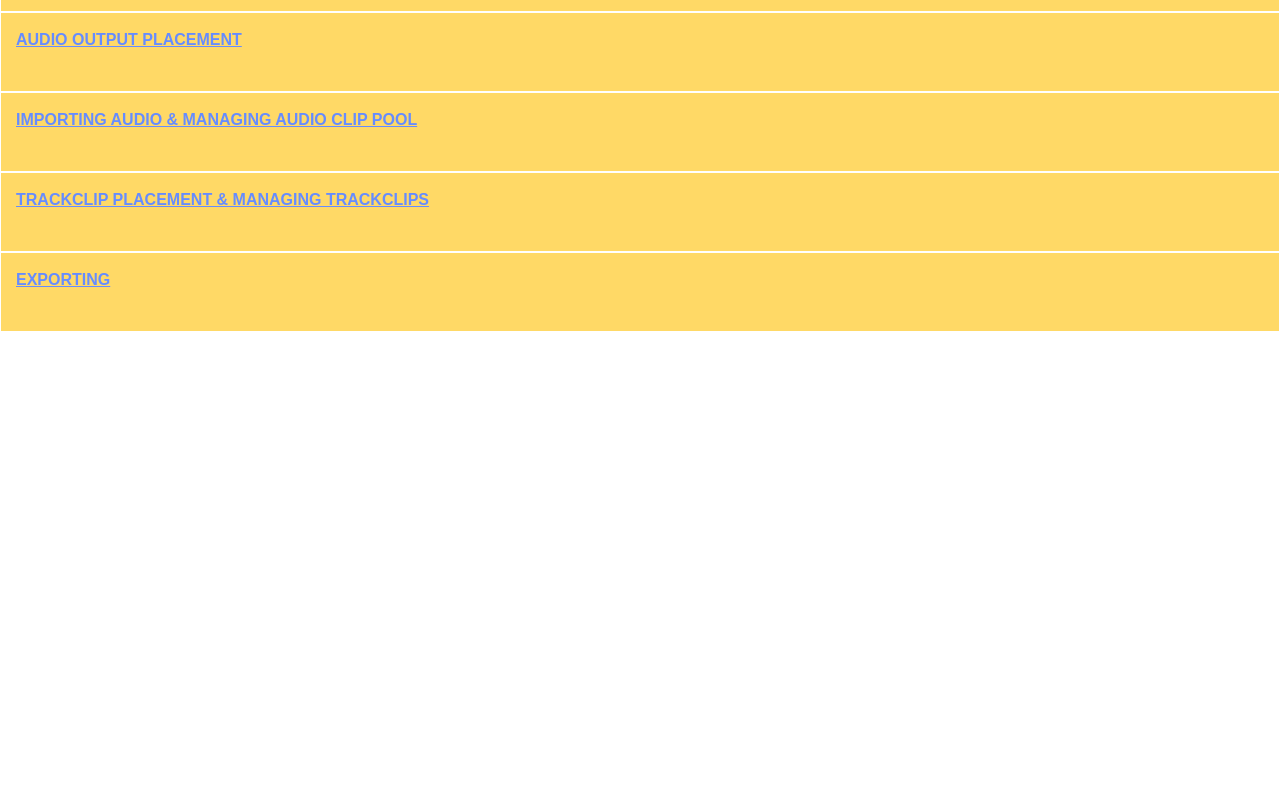
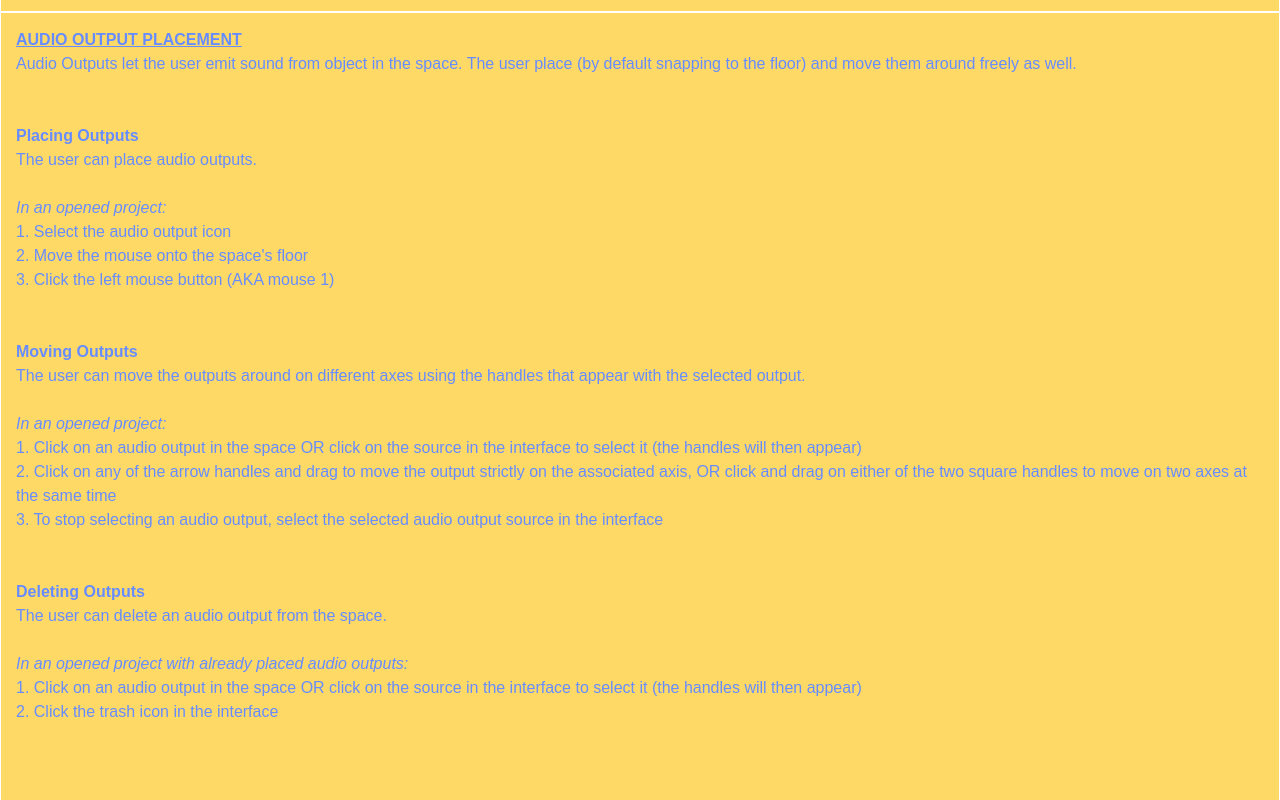
Before and after one commit to Gagana-Hettiarachchige/Spatial-Audio-Toolkit-Wiki, a Next.js app in the folder sat-wiki/: page /app-help in a window 1280 px wide. Shown: the part 1920-2720 px from the top of the page. Before the commit the page ends 2252 px from the top, so only its background shows below. Built offline with nearby package versions, Linux system fonts and the light colour scheme.

Commit message:
Created the audio output placement help.

```diff
--- a/sat-wiki/app/app-help/page.tsx
+++ b/sat-wiki/app/app-help/page.tsx
@@ -170,7 +170,7 @@ export default function Home() {
           <br></br>
           2. Drag towards the direction to look at with the mouse
           <br></br>
-          3. To stop looking, let got of the the right mouse button
+          3. To stop looking, let go of the the right mouse button
           <br></br>
           <br></br>
           <br></br>
@@ -181,8 +181,66 @@ export default function Home() {
       {/*  Audio output placement. */}
       <div className="textblobregular border border-solid">
         <h1>AUDIO OUTPUT PLACEMENT</h1>
+        <p>
+          Audio Outputs let the user emit sound from object in the
+          space. The user place (by default snapping to the floor)
+          and move them around freely as well.
+        </p>
         <br></br>
-        <p></p>
+        <br></br>
+        <div>
+          <h2>Placing Outputs</h2>
+          The user can place audio outputs.
+          <br></br>
+          <br></br>
+          <h3>In an opened project:</h3>
+          1. Select the audio output icon
+          <br></br>
+          2. Move the mouse onto the space's floor
+          <br></br>
+          3. Click the left mouse button (AKA mouse 1)
+          <br></br>
+          <br></br>
+          <br></br>
+        </div>
+        <div>
+          <h2>Moving Outputs</h2>
+          The user can move the outputs around on different axes
+          using the handles that appear with the selected output.
+          <br></br>
+          <br></br>
+          <h3>In an opened project:</h3>
+          1. Click on an audio output in the space OR click on the
+          source in the interface to select it (the handles will then
+          appear)
+          <br></br>
+          2. Click on any of the arrow handles and drag to move the
+          output strictly on the associated axis, OR click and drag
+          on either of the two square handles to move on two axes at the
+          same time
+          <br></br>
+          3. To stop selecting an audio output, select the selected
+          audio output source in the interface
+          <br></br>
+          <br></br>
+          <br></br>
+        </div>
+        <div>
+          <h2>Deleting Outputs</h2>
+          The user can delete an audio output from the space.
+          <br></br>
+          <br></br>
+          <h3>In an opened project with already placed audio outputs:</h3>
+          1. Click on an audio output in the space OR click on the
+          source in the interface to select it (the handles will then
+          appear)
+          <br></br>
+          2. Click the trash icon in the interface
+          <br></br>
+          <br></br>
+          <br></br>
+          <br></br>
+        </div>
       </div>
 
       {/*  Importing Audio and managing audio clip pool. */}
```
Also changed, not shown: sat-wiki/app/layout.tsx (+4 -4 lines).
